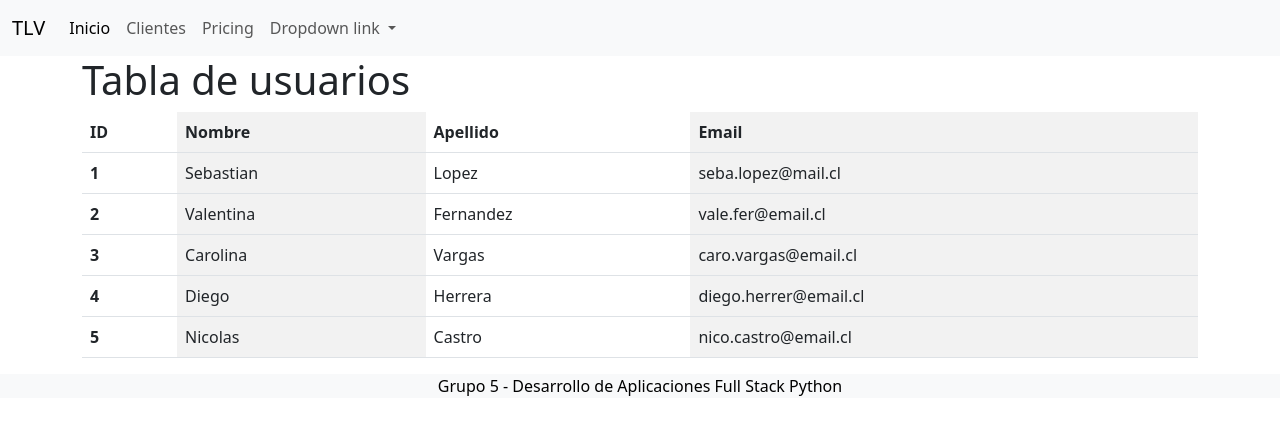
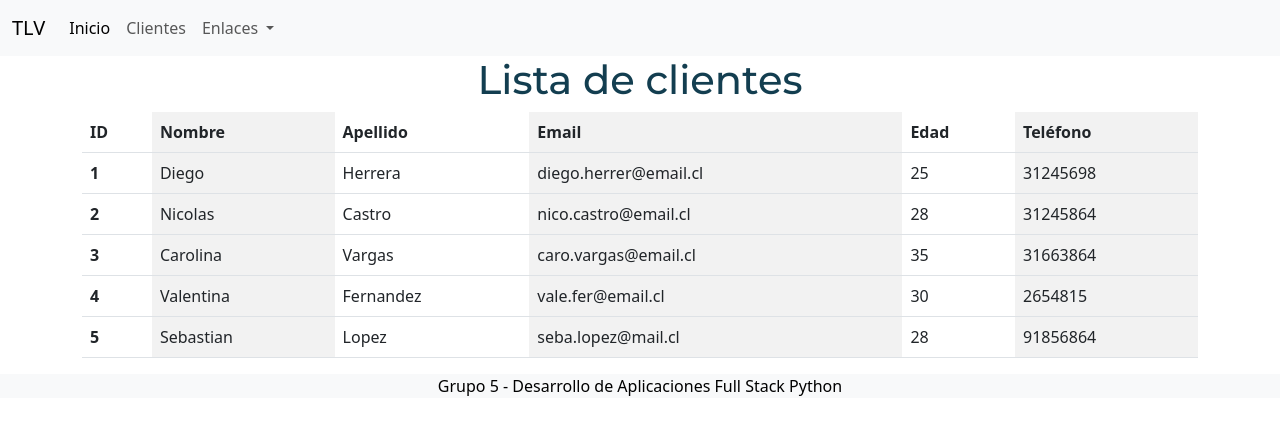
Before and after one commit to Grupo-6-Bootcamp/Grupal-6-3, a Django app: page /clients/ in a window 1280 px wide. Shown: the top 435 px of the page. Run offline with Django 4.2, Linux system fonts and the light colour scheme.

Commit message:
actualización grupal 6.3

```diff
--- a/telovendo/settings.py
+++ b/telovendo/settings.py
@@ -119,7 +119,7 @@ USE_TZ = True
 # Static files (CSS, JavaScript, Images)
 # https://docs.djangoproject.com/en/4.2/howto/static-files/
 
-STATIC_URL = 'static/'
+STATIC_URL = '/static/'
 
 # Default primary key field type
 # https://docs.djangoproject.com/en/4.2/ref/settings/#default-auto-field
--- /dev/null
+++ b/telovendoapp/static/assets/css/style.css
@@ -0,0 +1,18 @@
+
+@import url('https://fonts.googleapis.com/css2?family=Montserrat:wght@400;500;700&display=swap');
+
+
+.titulo {
+    font-family: 'Montserrat', sans-serif;
+    font-weight: 500;
+    color:rgb(19, 62, 80);
+    text-align: center;
+}
+
+.img-titulo {
+    display: block;
+    margin-left: auto;
+    margin-right: auto;
+    width: 250px;
+}
+/* SIUUUUUU */
--- a/telovendoapp/templates/base.html
+++ b/telovendoapp/templates/base.html
@@ -1,11 +1,12 @@
+{% load static %}
 <!DOCTYPE html>
-<html lang="en">
+<html lang="es">
 <head>
     <meta charset="UTF-8">
     <meta http-equiv="X-UA-Compatible" content="IE=edge">
     <meta name="viewport" content="width=device-width, initial-scale=1.0">
     <link href="https://cdn.jsdelivr.net/npm/bootstrap@5.3.0/dist/css/bootstrap.min.css" rel="stylesheet" integrity="sha384-9ndCyUaIbzAi2FUVXJi0CjmCapSmO7SnpJef0486qhLnuZ2cdeRhO02iuK6FUUVM" crossorigin="anonymous">
-
+    <link href="{% static 'assets/css/style.css' %}" rel="stylesheet" type="text/css" >
     <title>{% block title %} {% endblock %}</title>
 </head>
 <body>
@@ -23,17 +24,14 @@
           <li class="nav-item">
             <a class="nav-link" href="{% url 'clients' %}">Clientes</a>
           </li>
-          <li class="nav-item">
-            <a class="nav-link" href="#">Pricing</a>
-          </li>
           <li class="nav-item dropdown">
             <a class="nav-link dropdown-toggle" href="#" role="button" data-bs-toggle="dropdown" aria-expanded="false">
-              Dropdown link
+              Enlaces
             </a>
             <ul class="dropdown-menu">
-              <li><a class="dropdown-item" href="#">Action</a></li>
-              <li><a class="dropdown-item" href="#">Another action</a></li>
-              <li><a class="dropdown-item" href="#">Something else here</a></li>
+              <li><a class="dropdown-item" href="https://youtu.be/dQw4w9WgXcQ">Fuera de servicio</a></li>
+              <li><a class="dropdown-item" href="https://youtu.be/dQw4w9WgXcQ">Fuera de servicio</a></li>
+              <li><a class="dropdown-item" href="https://youtu.be/dQw4w9WgXcQ">Fuera de servicio</a></li>
             </ul>
           </li>
         </ul>
--- a/telovendoapp/templates/clients.html
+++ b/telovendoapp/templates/clients.html
@@ -1,6 +1,7 @@
-{% extends "base.html" %}  <!--El %% tiene que ir pegado a los corchetes -_-'-->
+{% extends "base.html" %}
 {% block title %}TeLoVendo - Clientes{% endblock %}
 
     {% block body %}
+    <h1 class="titulo">Lista de clientes</h1>
     {% include "tablas/tabla.html"%}
     {% endblock %}
--- a/telovendoapp/templates/index.html
+++ b/telovendoapp/templates/index.html
@@ -1,8 +1,10 @@
 {% extends "base.html" %}
+{% load static %}
+
 {% block title %}TeLoVendo - Inicio{% endblock %}
 {% block body %}
-
-<h1 class="title text-center bg-body-secondary">Bienvenido a Telovendo</h1>
+<img class = "img-titulo" src="{% static 'assets/imagenes/tlv.png' %}" alt="telovendoasdasa">
+<h1 class="title titulo">Bienvenido a Telovendo</h1>
 
 {% endblock %}
 
--- a/telovendoapp/templates/tablas/tabla.html
+++ b/telovendoapp/templates/tablas/tabla.html
@@ -1,5 +1,3 @@
-
-
 <table class="table table-striped-columns">
     <thead>
         <tr>
@@ -7,39 +5,20 @@
             <th scope="col">Nombre</th>
             <th scope="col">Apellido</th>
             <th scope="col">Email</th>
+            <th scope="col">Edad</th>
+            <th scope="col">Teléfono</th>
         </tr>
     </thead>
     <tbody>
+        {% for cliente in clientes %}
         <tr>
-            <th scope="row">1</th>
-            <td>Sebastian</td>
-            <td>Lopez</td>
-            <td>seba.lopez@mail.cl</td>
+            <th scope="row">{{ cliente.id }}</th>
+            <td>{{ cliente.nombre }}</td>
+            <td>{{ cliente.apellido }}</td>
+            <td>{{ cliente.email }}</td>
+            <td>{{ cliente.edad }}</td>
+            <td>{{ cliente.telefono }}</td>
         </tr>
-        <tr>
-            <th scope="row">2</th>
-            <td>Valentina</td>
-            <td>Fernandez</td>
-            <td>vale.fer@email.cl</td>
-        </tr>
-        <tr>
-            <th scope="row">3</th>
-            <td>Carolina</td>
-            <td>Vargas</td>
-            <td>caro.vargas@email.cl</td>
-        </tr>
-        <tr>
-            <th scope="row">4</th>
-            <td>Diego</td>
-            <td>Herrera</td>
-            <td>diego.herrer@email.cl</td>
-        </tr>
-        <tr>
-            <th scope="row">5</th>
-            <td>Nicolas</td>
-            <td>Castro</td>
-            <td>nico.castro@email.cl</td>
-        </tr>
-        <h1>Tabla de usuarios</h1>
+        {% endfor %}
     </tbody>
 </table>
--- a/telovendoapp/views.py
+++ b/telovendoapp/views.py
@@ -5,4 +5,46 @@ def index(request):
     return render(request, "index.html")
 
 def clients(request):
-    return render(request, "clients.html")
+    clientes = [
+        {
+            "id": 1,
+            "nombre": "Diego",
+            "apellido": "Herrera",
+            "email": "diego.herrer@email.cl",
+            "edad": 25,
+            "telefono": "31245698"
+        },
+        {
+            "id": 2,
+            "nombre": "Nicolas",
+            "apellido": "Castro",
+            "email": "nico.castro@email.cl",
+            "edad": 28,
+            "telefono": "31245864"
+        },
+        {
+            "id": 3,
+            "nombre": "Carolina",
+            "apellido": "Vargas",
+            "email": "caro.vargas@email.cl",
+            "edad": 35,
+            "telefono": "31663864"
+        },
+        {
+            "id": 4,
+            "nombre": "Valentina",
+            "apellido": "Fernandez",
+            "email": "vale.fer@email.cl",
+            "edad": 30,
+            "telefono": "2654815"
+        },
+        {
+            "id": 5,
+            "nombre": "Sebastian",
+            "apellido": "Lopez",
+            "email": "seba.lopez@mail.cl",
+            "edad": 28,
+            "telefono": "91856864"
+        }
+    ]
+    return render(request, "clients.html", {"clientes": clientes})
```
Also changed, not shown: telovendoapp/static/assets/imagenes/telovendo.png (added), telovendoapp/static/assets/imagenes/tlv.png (added).
